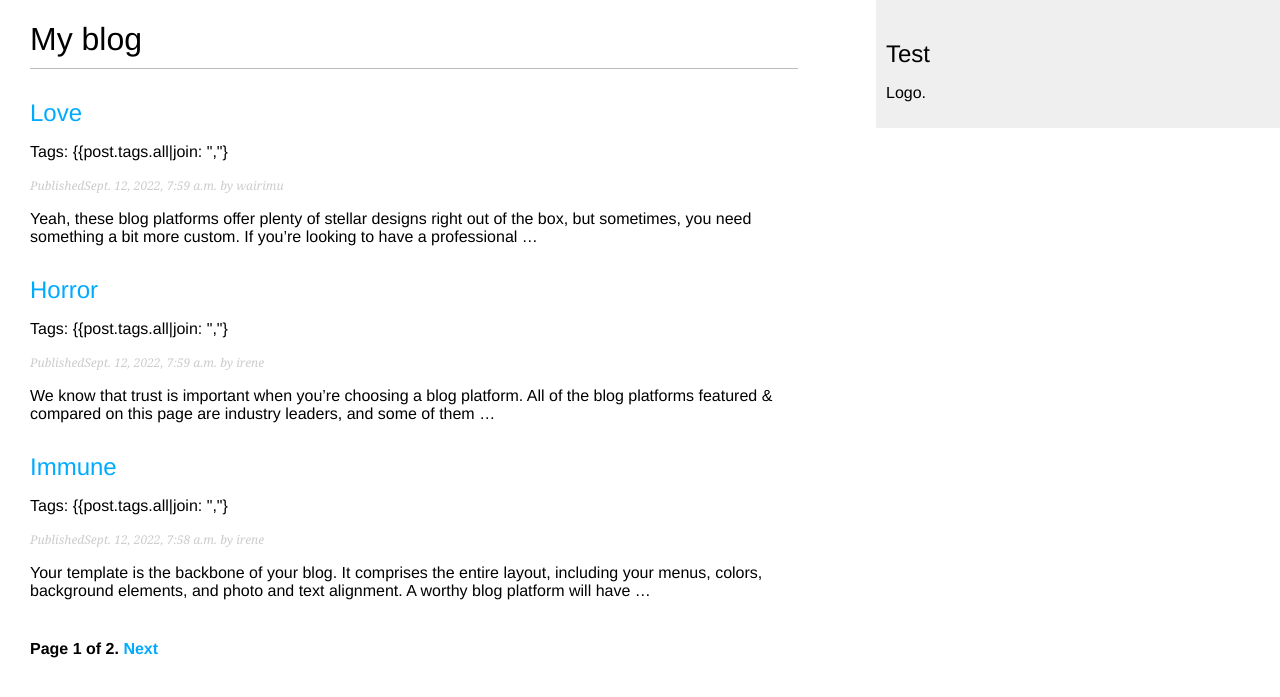
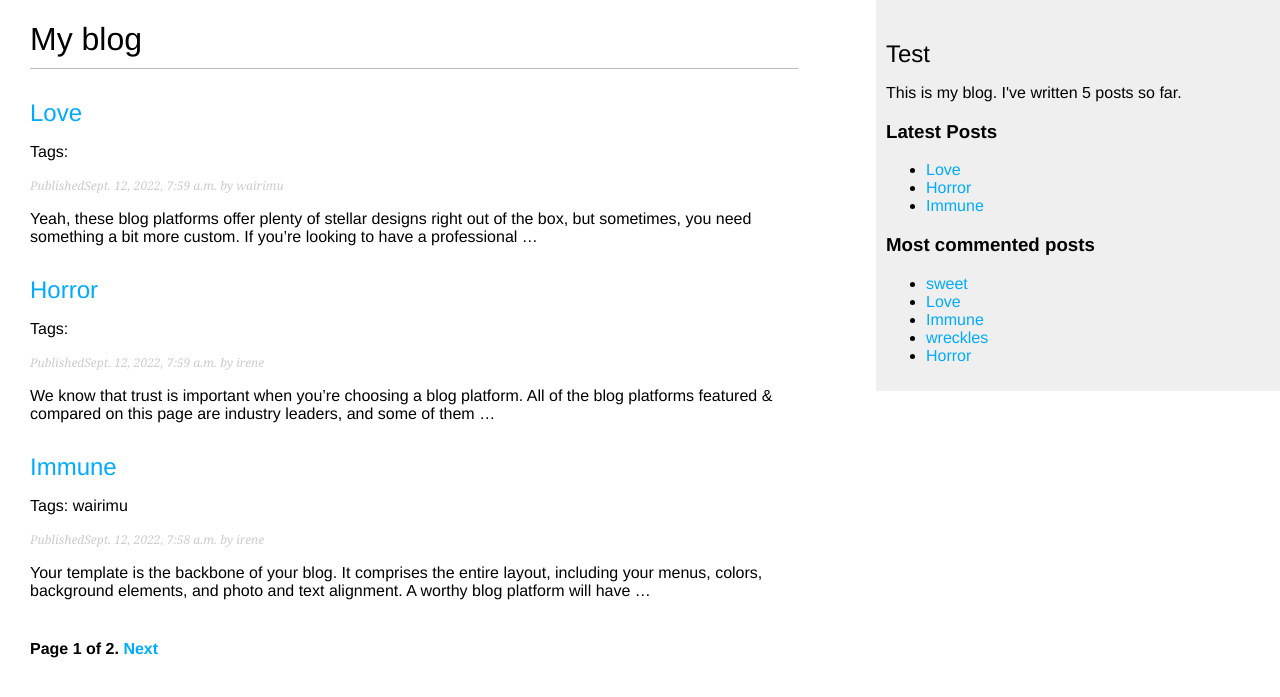
Before and after one commit to irenecoder/blog_app, a Django app: page / in a window 1280 px wide. Shown: the top 697 px of the page. Run offline with Django 4.2, Linux system fonts and the light colour scheme; data comes from the database, SQL or seed files in the repository; both versions use the stored data as it was after the commit; parts of the project's set-up code (start-up, migrations or seed data) failed here and were passed over.

Commit message:
custom templatetags

```diff
--- a/blog/templates/blog/base.html
+++ b/blog/templates/blog/base.html
@@ -1,3 +1,4 @@
+{% load blog_tags%}
 {% load static %}
 <!DOCTYPE html>
 <html>
@@ -12,7 +13,18 @@
         </div>
         <div id="sidebar">
         <h2>Test</h2>
-        <p>Logo.</p>
+        <p>This is my blog. I've written {% total_posts %} posts so far.</p>
+        <h3> Latest Posts </h3>
+        {% latest_posts 3 %}
+        <h3> Most commented posts </h3>
+        {% most_commented_posts as most_commented_posts%}
+        <ul>
+        {% for post in most_commented_posts%}
+            <li>
+                <a href="{{post.get_absolute_url}}">{{post.title}}</a>
+            </li>
+        {% endfor %}
+        </ul>
         </div>
         </body>
 </html>
--- /dev/null
+++ b/blog/templates/blog/latest_posts.html
@@ -0,0 +1,8 @@
+
+<ul>
+    {% for post in latest_posts %}
+        <li>
+            <a href="{{ post.get_absolute_url }}">{{post.title}}</a>
+        </li>
+    {% endfor %}
+</ul>
--- a/blog/templates/blog/list.html
+++ b/blog/templates/blog/list.html
@@ -11,7 +11,7 @@
             {{post.title}}
         </a>
         </h2>
-        <p class = "tags">Tags: {{post.tags.all|join: ","}</p>
+        <p class="tags">Tags: {{ post.tags.all|join:", " }}</p>
         <p class="date">
             Published{{post.publish}} by {{post.author}} </p>
             {{post.body|truncatewords:30|linebreaks}}
--- /dev/null
+++ b/blog/templatetags/blog_tags.py
@@ -0,0 +1,18 @@
+from django import template
+from ..models import Post
+from django.db.models import Count
+
+register = template.Library()
+
+@register.simple_tag()
+def total_posts():
+    return Post.published.count()
+
+@register.inclusion_tag('blog/latest_posts.html')
+def latest_posts(count=5):
+    latest_posts= Post.published.order_by('-publish')[ :count]
+    return {'latest_posts': latest_posts}
+
+@register.simple_tag()
+def most_commented_posts(count=5):
+    return Post.published.annotate(total_comments=Count('comments')).order_by('-total_comments')[:count]
--- a/blog/views.py
+++ b/blog/views.py
@@ -5,6 +5,7 @@
 from django.core.paginator import Paginator, EmptyPage,PageNotAnInteger
 from django.core.mail import send_mail
 from taggit.models import Tag
+from django.db.models import Count
 
 
 # Create your views here.
@@ -59,10 +60,16 @@
             new_comment.save()
     else:
         comment_form = CommentForm()
+    #list of similar posts
+    post_tags_ids = post.tags.values_list('id',flat=True)
+    similar_posts = Post.published.filter(tags__in=post_tags_ids).exclude(id=post.id)
+    similar_posts = similar_posts.annotate(same_tags=Count('tags')).order_by('-same_tags','-publish')[:4]
+
     return render(request,'blog/detail.html',{'post': post,
                                                 'comments':comments,
                                                 'new_comment':new_comment,
-                                                'comment_form':comment_form})
+                                                'comment_form':comment_form,
+                                                'similar_posts':similar_posts})
 
 def post_share(request, post_id):
     # Retrieve post by id
```
Also changed, not shown: blog/templates/blog/detail.html (+8 -0 lines), blog/templatetags/__init__.py (added), db.sqlite3.
